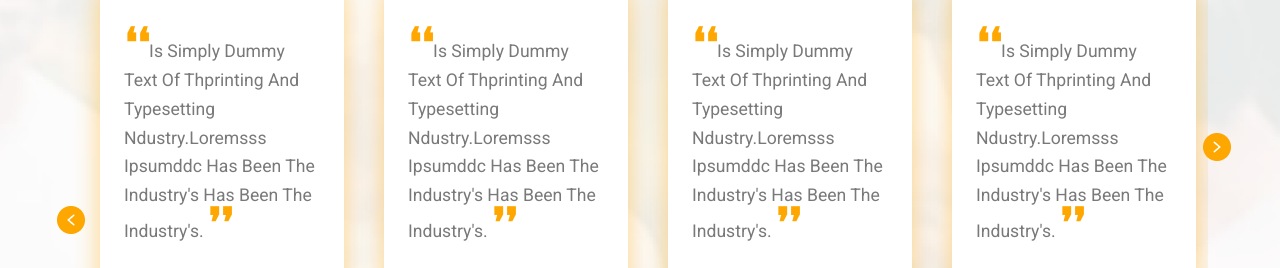
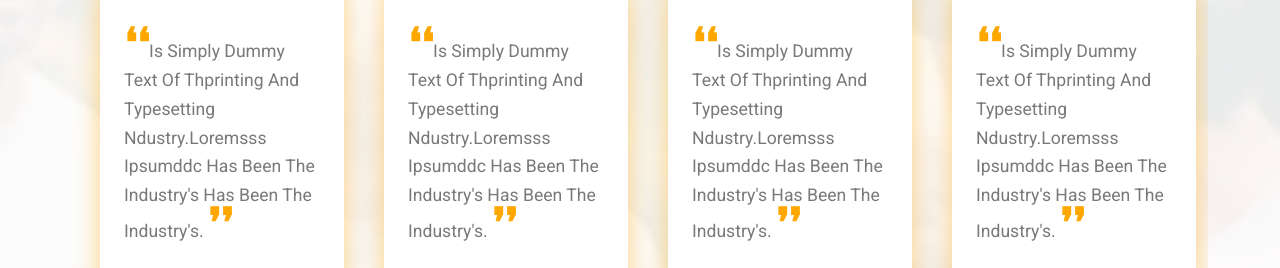
Before and after one commit to Asifmzn12/New-Project, a React (Vite) app: page / in a window 1280 px wide. Shown: the part 3500-3768 px from the top of the page. Built offline with nearby package versions, Linux system fonts and the light colour scheme.

Commit message:
some changes

```diff
--- a/src/TestimonialSlider.css
+++ b/src/TestimonialSlider.css
@@ -173,3 +173,9 @@ transition: all 0.3s;
 .slick-prev:hover:before,.slick-prev:hover:before{
   opacity: .8;
 }
+.Section6 .slick-prev::before{
+  display: none;
+}
+.Section6 .slick-next::before{
+  display: none;
+}
```
